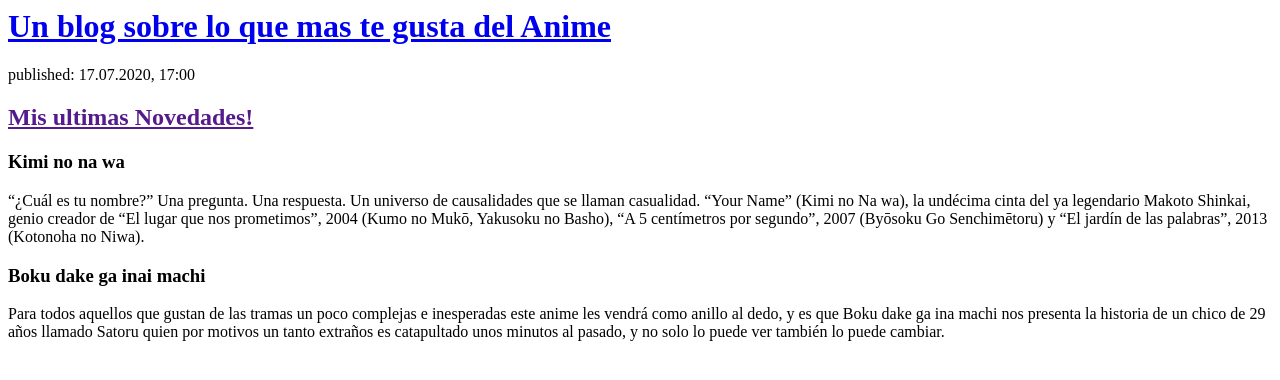
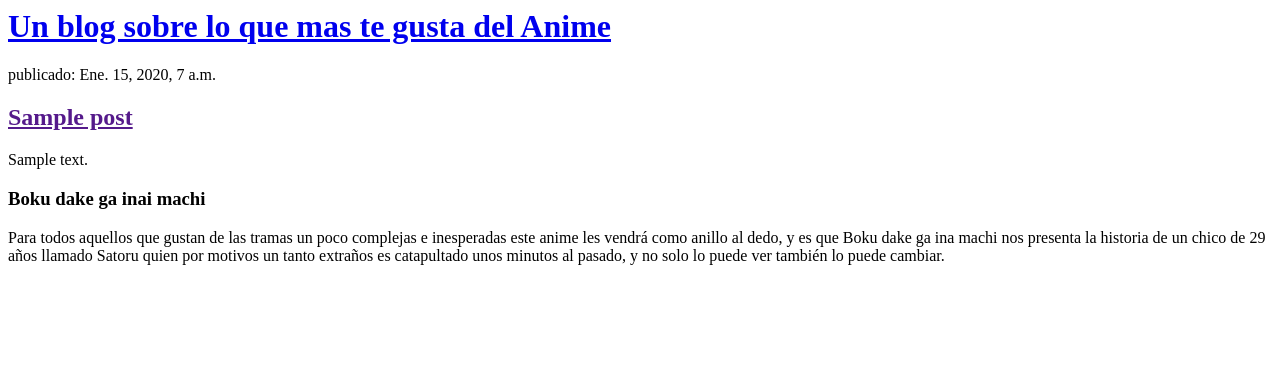
Before and after one commit to nahue77chan/my-first-blog, a Django app: page / in a window 1280 px wide. Shown: the top 380 px of the page. Run offline with Django 3.2, Linux system fonts and the light colour scheme; tables that the repository leaves empty hold one stand-in row (values such as "Sample post").

Commit message:
mas actualizaciones

```diff
--- a/blog/templates/blog/post_list.html
+++ b/blog/templates/blog/post_list.html
@@ -7,16 +7,15 @@
             <h1><a href="/">Un blog sobre lo que mas te gusta del Anime</a></h1>
         </div>
 
-        <div>
-            <p>published: 17.07.2020, 17:00</p>
-            <h2><a href="">Mis ultimas Novedades!</a></h2>
-            <h3><a href=""></a>Kimi no na wa</h3>
-            <p>“¿Cuál es tu nombre?” Una pregunta. Una respuesta. Un universo de causalidades que se
-                llaman casualidad. “Your Name” (Kimi no Na wa), la undécima cinta del ya legendario
-                Makoto Shinkai, genio creador de “El lugar que nos prometimos”, 2004 (Kumo no Mukō,
-                Yakusoku no Basho), “A 5 centímetros por segundo”, 2007 (Byōsoku Go Senchimētoru) y
-                “El jardín de las palabras”, 2013 (Kotonoha no Niwa).</p>
-        </div>
+
+
+        {% for post in posts %}
+            <div>
+                <p> publicado: {{ post.published_date }}</p>
+                <h2><a href="">{{ post.title }}</a></h2>
+                <p>{{ post.text|linebreaksbr }}</p>
+            </div>
+        {% endfor %}
 
         <div>
             <h3><a href=""></a>Boku dake ga inai machi</a></h3>
--- a/blog/views.py
+++ b/blog/views.py
@@ -1,6 +1,9 @@
 from django.shortcuts import render
+from django.utils import timezone
+from .models import Post
 
 # Create your views here.
 
 def post_list(request):
-    return render(request, 'blog/post_list.html', {})
+    posts = Post.objects.filter(published_date__lte=timezone.now()).order_by('published_date')
+    return render(request, 'blog/post_list.html', {'posts': posts})
```
